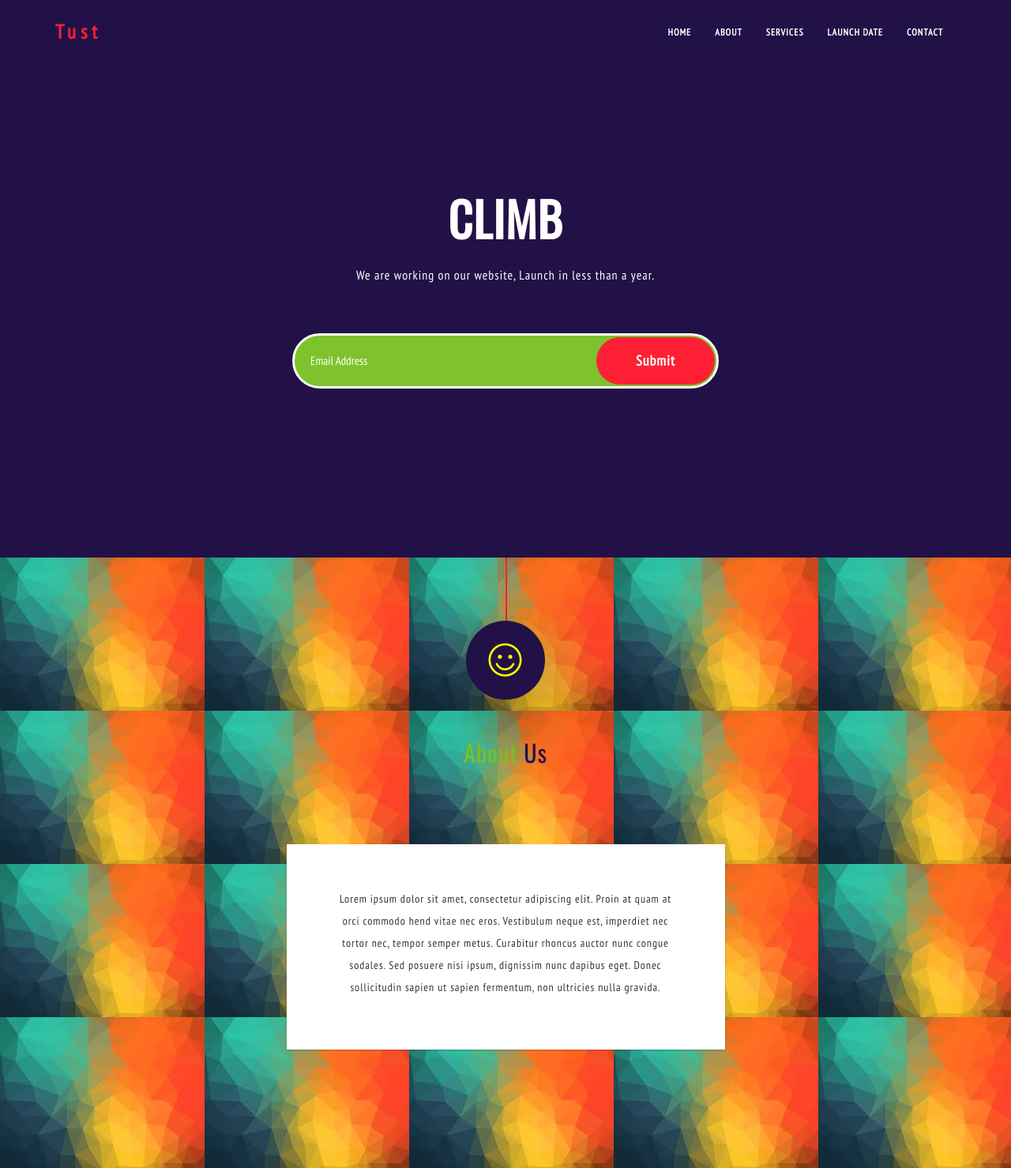
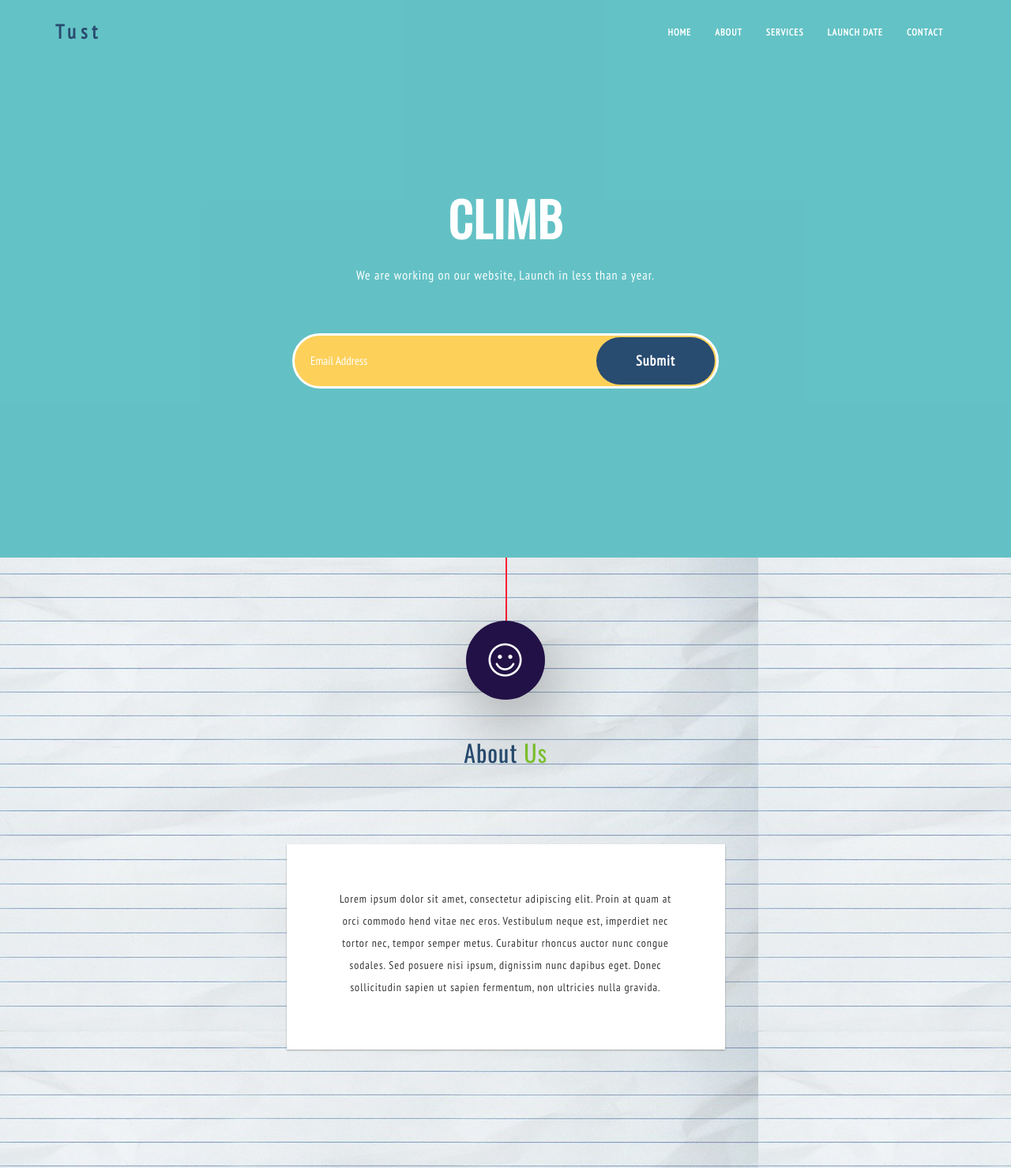
Before and after one commit to trevordowdle/climb, a plain HTML site: page index.html in a window 1280 px wide. Shown: the top 1479 px of the page at 79% size. Drawn offline with nearby package versions, Linux system fonts and the light colour scheme.

Commit message:
changed background and text color, added new background image

```diff
--- a/css/style.css
+++ b/css/style.css
@@ -157,15 +157,16 @@ fieldset {
 .section-title h3 {
     text-align: center;
     font-size: 30px;
-    color:#7ec32e;
+    color: #284b70
+    ;
 }
 
 .section-title span {
-    color:#221146 !important;
+    color: #7ec32e  !important;
 }
 
 .pattern-bg {
-	background: url(../images/bg/climb-bg.jpg);
+	background: url(../images/bg/paper-bg.jpg);
 	background-repeat: repeat;
 }
 
@@ -198,7 +199,7 @@ fieldset {
     font-family: inherit;
     font-size: 15px;
     color: #ffffff;
-    background: #fd2034;
+    background:#284b70;
     cursor: pointer;
     border-radius: 50px;
     padding: 20px 65px;
@@ -304,7 +305,7 @@ fieldset {
 
 .logo a {
     display: block;
-    color: #fd2034;
+    color: #284b70;
     letter-spacing: 6px;
     font-weight: 600;
     font-size: 25px;
@@ -389,8 +390,9 @@ fieldset {
 /* Home Section */
 
 .home-section-background {
-	padding: 95px 0px;
-    background-color:#221146;
+    padding: 95px 0px;
+    background-color: rgb(29,166,171);
+    background-color: rgba(29, 166, 171, 0.69);
 }
 
 .home-section-background h2 {
@@ -436,7 +438,8 @@ fieldset {
 /* Services */
 
 .services-section {
-  background-color:#7ec32e;
+  background-color:rgb(29,166,171);
+  background-color:rgba(29, 166, 171, 0.69);
 }
 
 .services-section hr {
@@ -554,7 +557,7 @@ fieldset {
 	padding: 20px;
 	border-radius: 50px;
 	border: solid 3px #ffffff;
-	background:#7ec32e;
+	background: #fdd05a;
 	color: #ffffff;
 	width: 100%;
 	font-size: 15px;
@@ -603,7 +606,7 @@ fieldset {
 	letter-spacing: 1px;
 	color: #FFF;
 	font-weight: 600;
-	background: #fd2034;
+	background: #284b70;
 	border: none;
 	top: 5px;
 	right: 5px;
@@ -623,9 +626,9 @@ fieldset {
 /* Contact Us */
 
 .contact-us {
-    background-color:#221146;
+    background-color: rgb(29,166,171);
+    background-color: rgba(29, 166, 171, 0.69);
 }
-
 .contact-us-detail {
     padding: 35px;
     transition: all 0.3s ease-in-out;
@@ -1336,10 +1339,10 @@ fieldset {
 }
 
 .uipasta-credit a {
-    color:#221146;
+    color: #284b70;
     font-weight: 600;
 }
 
 .haley::before {
-    color:yellow;
+    color: #ffffff;
 }
```
Also changed, not shown: images/bg/paper-bg.jpg (added).
